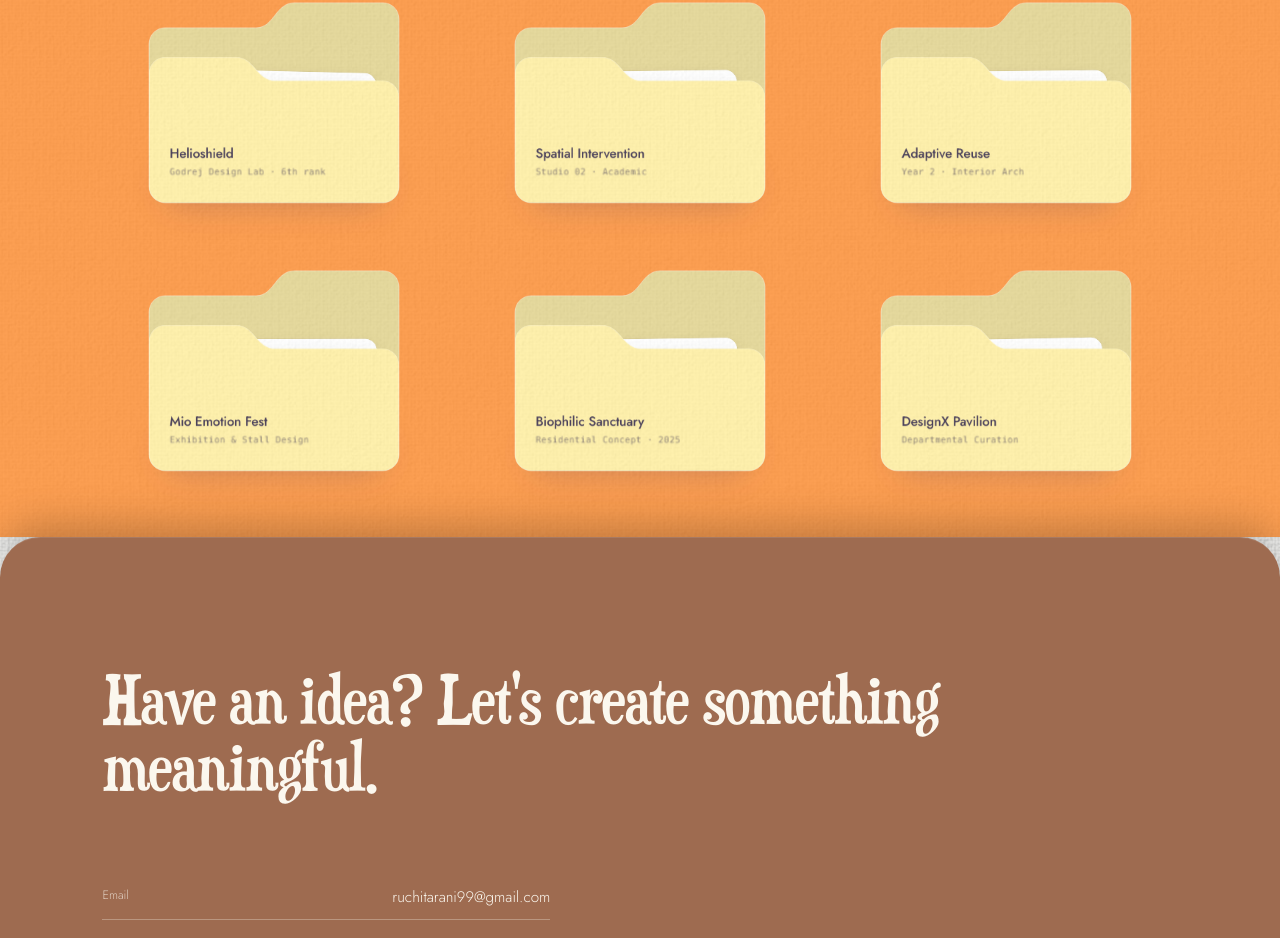
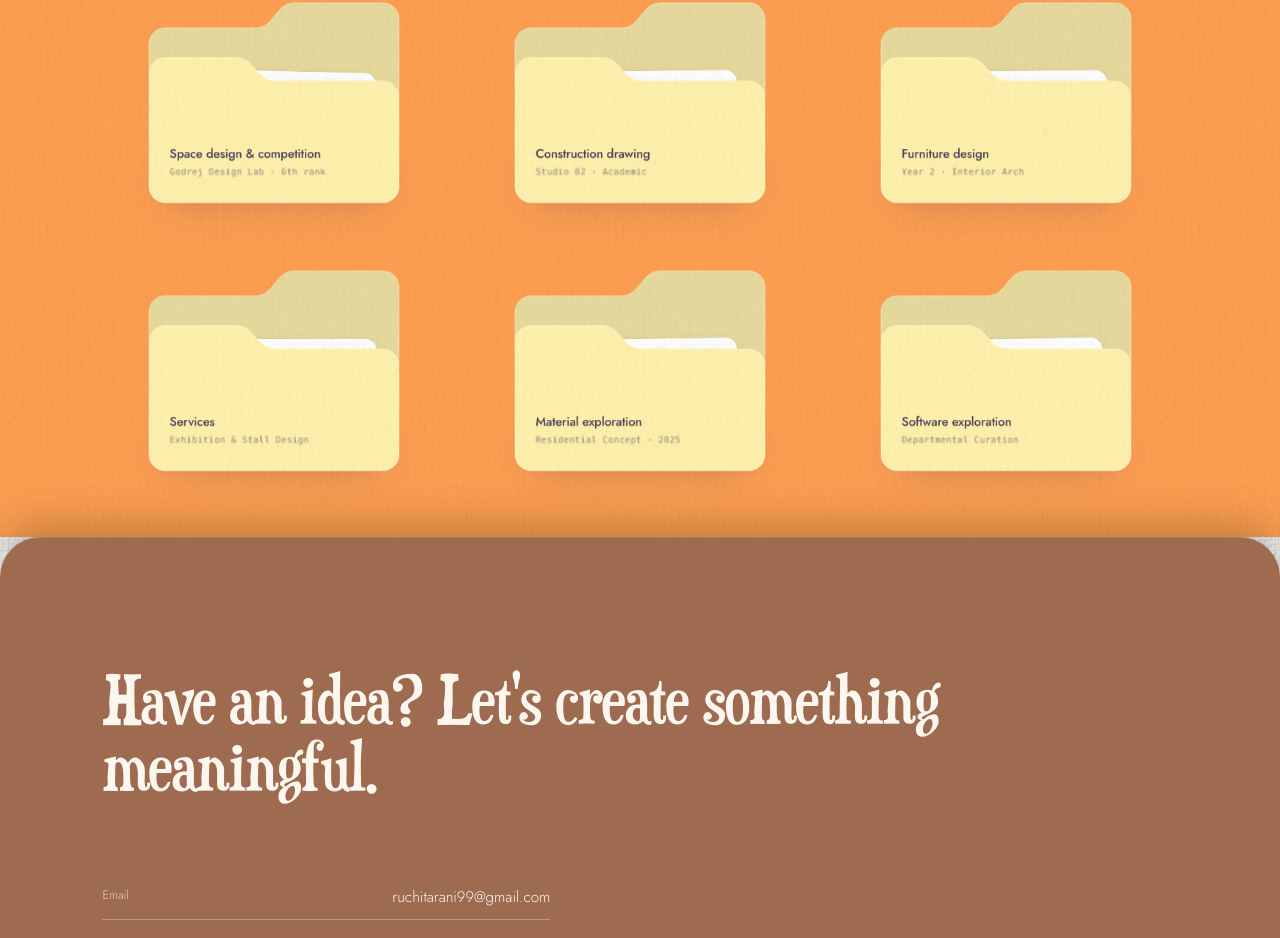
Before and after one commit to Arya756/russh_portfolio, a React (Vite) app: page / in a window 1280 px wide. Shown: the part 2761-3699 px from the top of the page. Built offline with nearby package versions, Linux system fonts and the light colour scheme; grey boxes are pictures that could not be loaded.

Commit message:
Update project card titles to new categories

```diff
--- a/src/App.jsx
+++ b/src/App.jsx
@@ -5,7 +5,7 @@ import LanyardBadge from './components/ui/lanyard-badge'
 
 const PROJECTS = [
   {
-    title: "Helioshield",
+    title: "Space design & competition",
     sub: "Godrej Design Lab · 6th rank",
     art: "none",
     seed: 42,
@@ -17,7 +17,7 @@ const PROJECTS = [
     ],
   },
   {
-    title: "Spatial Intervention",
+    title: "Construction drawing",
     sub: "Studio 02 · Academic",
     art: "none",
     seed: 19,
@@ -29,7 +29,7 @@ const PROJECTS = [
     ],
   },
   {
-    title: "Adaptive Reuse",
+    title: "Furniture design",
     sub: "Year 2 · Interior Arch",
     art: "none",
     seed: 7,
@@ -41,7 +41,7 @@ const PROJECTS = [
     ],
   },
   {
-    title: "Mio Emotion Fest",
+    title: "Services",
     sub: "Exhibition & Stall Design",
     art: "none",
     seed: 23,
@@ -53,7 +53,7 @@ const PROJECTS = [
     ],
   },
   {
-    title: "Biophilic Sanctuary",
+    title: "Material exploration",
     sub: "Residential Concept · 2025",
     art: "none",
     seed: 88,
@@ -65,7 +65,7 @@ const PROJECTS = [
     ],
   },
   {
-    title: "DesignX Pavilion",
+    title: "Software exploration",
     sub: "Departmental Curation",
     art: "none",
     seed: 14,
--- a/src/components/ui/glass-folder-cards.jsx
+++ b/src/components/ui/glass-folder-cards.jsx
@@ -915,12 +915,12 @@ canvas.gf-sheet-art[data-ready] { opacity: 1; filter: none; }
 
 .gf-label {
   position: absolute; z-index: 2; display: flex; flex-direction: column; gap: 4px;
-  max-width: 200px; pointer-events: none; color: var(--gf-ink);
+  max-width: 276px; pointer-events: none; color: var(--gf-ink);
 }
 .gf-root[data-place="bottom-left"] .gf-label { left: 28px; bottom: 32px; }
 .gf-root[data-place="top-left"] .gf-label { left: 28px; top: 34px; }
 .gf-root[data-place="top-right"] .gf-label { right: 32px; top: 52px; align-items: flex-start; }
-.gf-title { font-size: 18px; font-weight: 500; line-height: 1.15; letter-spacing: -.012em; overflow: hidden; text-overflow: ellipsis; white-space: nowrap; }
+.gf-title { font-size: 17px; font-weight: 500; line-height: 1.2; letter-spacing: -.012em; overflow: hidden; text-overflow: ellipsis; white-space: nowrap; }
 .gf-meta {
   font-family: ui-monospace, "SF Mono", SFMono-Regular, Menlo, Consolas, monospace;
   font-size: 12px; letter-spacing: .03em; color: var(--gf-ink-soft); white-space: nowrap;
```
